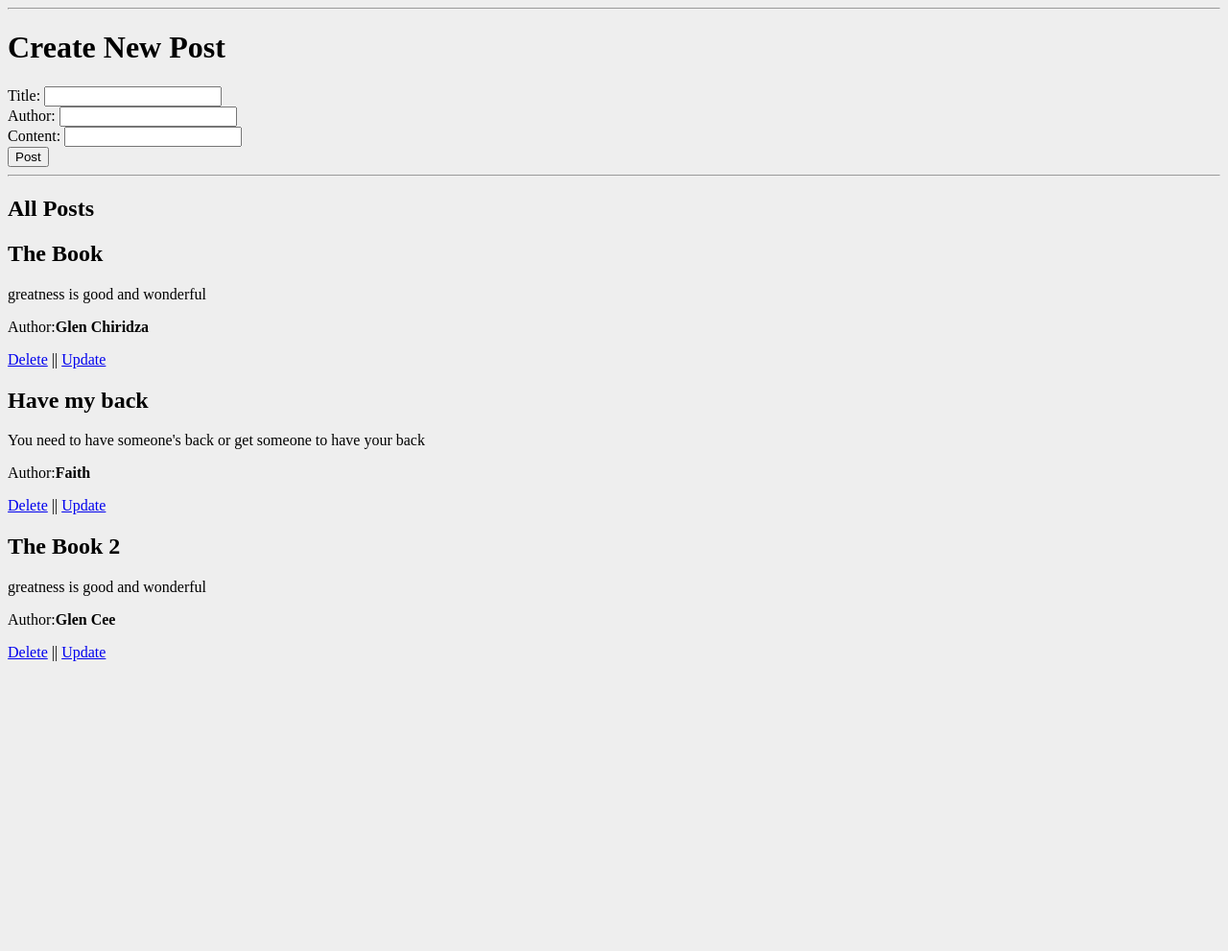
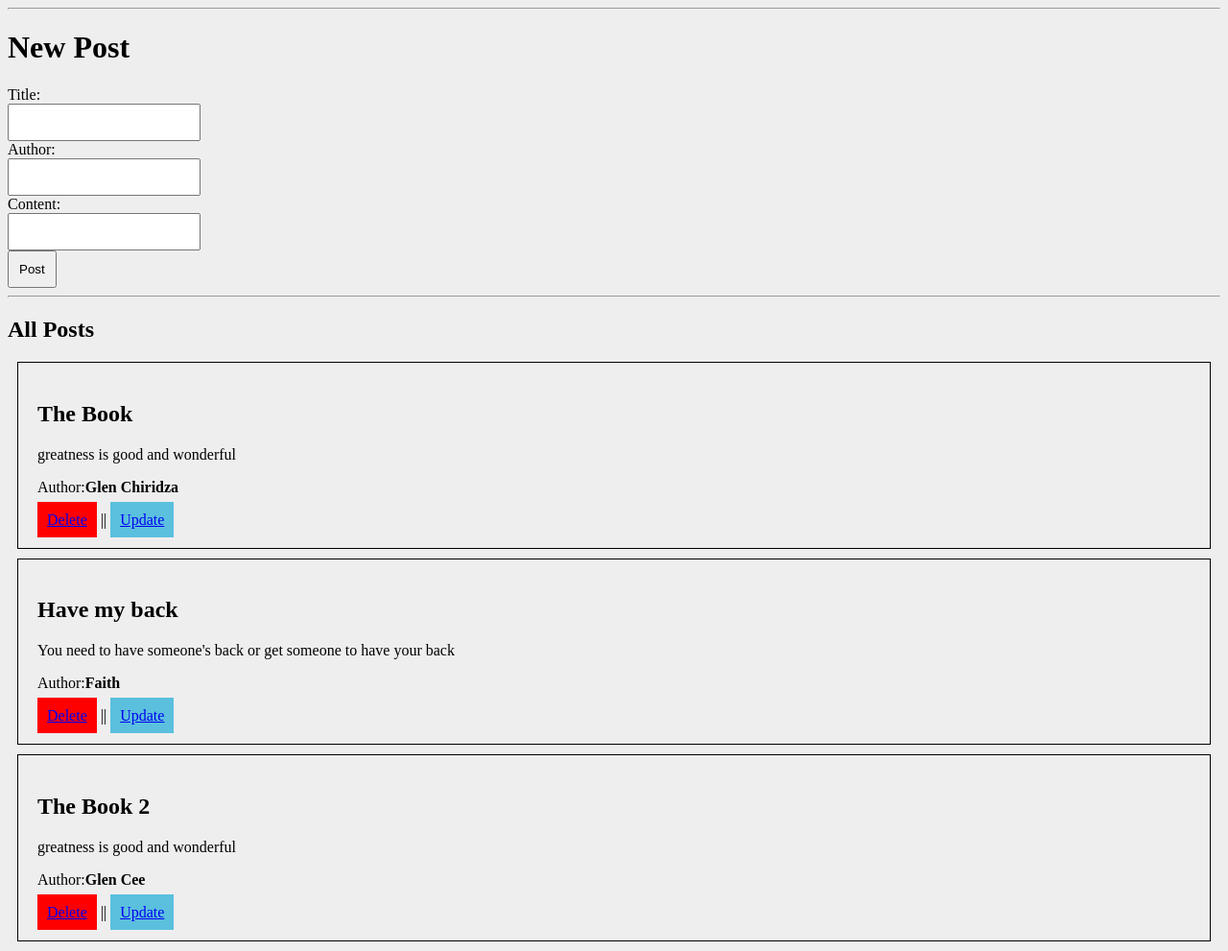
Before and after one commit to glenchiridza/flask_collection, a Flask app: page /posts/ in a window 1280 px wide. Shown: the whole page at 96% size. Before the commit the page ends 689 px from the top, so only its background shows below. Run offline with Flask 2, Linux system fonts and the light colour scheme; data comes from the database, SQL or seed files in the repository; some libraries are stand-ins or nearby versions.

Commit message:
flask simple cruds done

```diff
--- a/crud_operations/static/css/main.css
+++ b/crud_operations/static/css/main.css
@@ -1,3 +1,22 @@
 body{
     background:#eeeeee;
 }
+
+.post{
+    border:1px solid #000;
+    margin:10px;
+    padding: 20px;
+}
+.btn-del{
+    background:red;
+    padding:10px;
+}
+.btn-save{
+    background:#5bc0de;
+    padding:10px;
+}
+
+input{
+padding:10px;
+
+}
--- a/crud_operations/templates/base.html
+++ b/crud_operations/templates/base.html
@@ -1,3 +1,4 @@
+
 <!DOCTYPE html>
 <html lang="en">
 <head>
--- a/crud_operations/templates/index.html
+++ b/crud_operations/templates/index.html
@@ -1,5 +1,4 @@
 {% extends 'base.html' %}
-% extends 'bootstrap/base.html' %}
 
 {% block head %}
 <title>Home</title>
--- a/crud_operations/templates/posts.html
+++ b/crud_operations/templates/posts.html
@@ -1,29 +1,30 @@
 {% extends 'base.html' %}
-% extends 'bootstrap/base.html' %}
 
 
 {% block head %}
+<div class="container">
 <title>Posts</title>
 {% endblock %}
 
 {% block content %}
 <hr/>
-<h1>Create New Post</h1>
+<h1>New Post</h1>
 <form action="/posts/" method="post">
-    Title: <input type="text" name="title" id="title">
+    Title:<br/> <input type="text" name="title" id="title">
     <br>
-    Author: <input type="text" name="author" id="author">
+    Author:<br/> <input type="text" name="author" id="author">
     <br>
-    Content: <input type="text" name="content" id="content">
+    Content:<br/> <input type="text" name="content" id="content">
     <br>
-    <input type="submit" value="Post">
+    <input type="submit" class="btn btn-primary" value="Post">
 </form>
 <hr/>
 
 <h2>All Posts</h2>
 
+    {% for post in posts %}
 
-{% for post in posts %}
+<div class="post">
         <h2>{{post.title}} </h2>
         <p>{{post.content}}</p>
         {% if post.author %}
@@ -32,9 +33,12 @@
         {% else %}
         <p>Author: N/A</p>
         {% endif %}
-    <a href="/posts/delete/{{post.id}}">Delete</a> ||
-    <a href="/posts/update/{{post.id}}">Update</a>
+        <a href="/posts/delete/{{post.id}}" class="btn-del">Delete</a> ||
+        <a href="/posts/update/{{post.id}}" class="btn-save">Update</a>
+
+</div>
     {% endfor %}
 
+</div>
 
 {% endblock %}
```
Also changed, not shown: crud_operations/templates/update.html (+4 -5 lines). Lines whose indentation alone changed are shown as unchanged.
